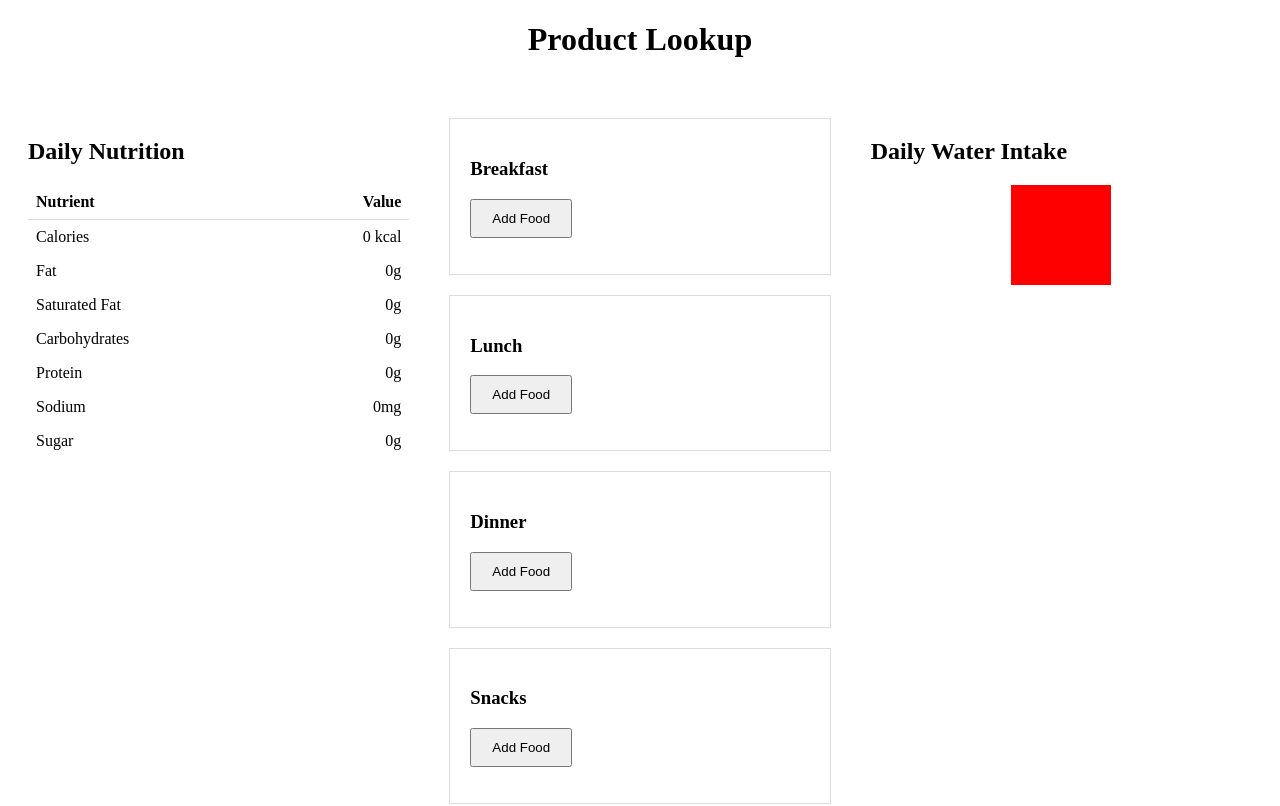
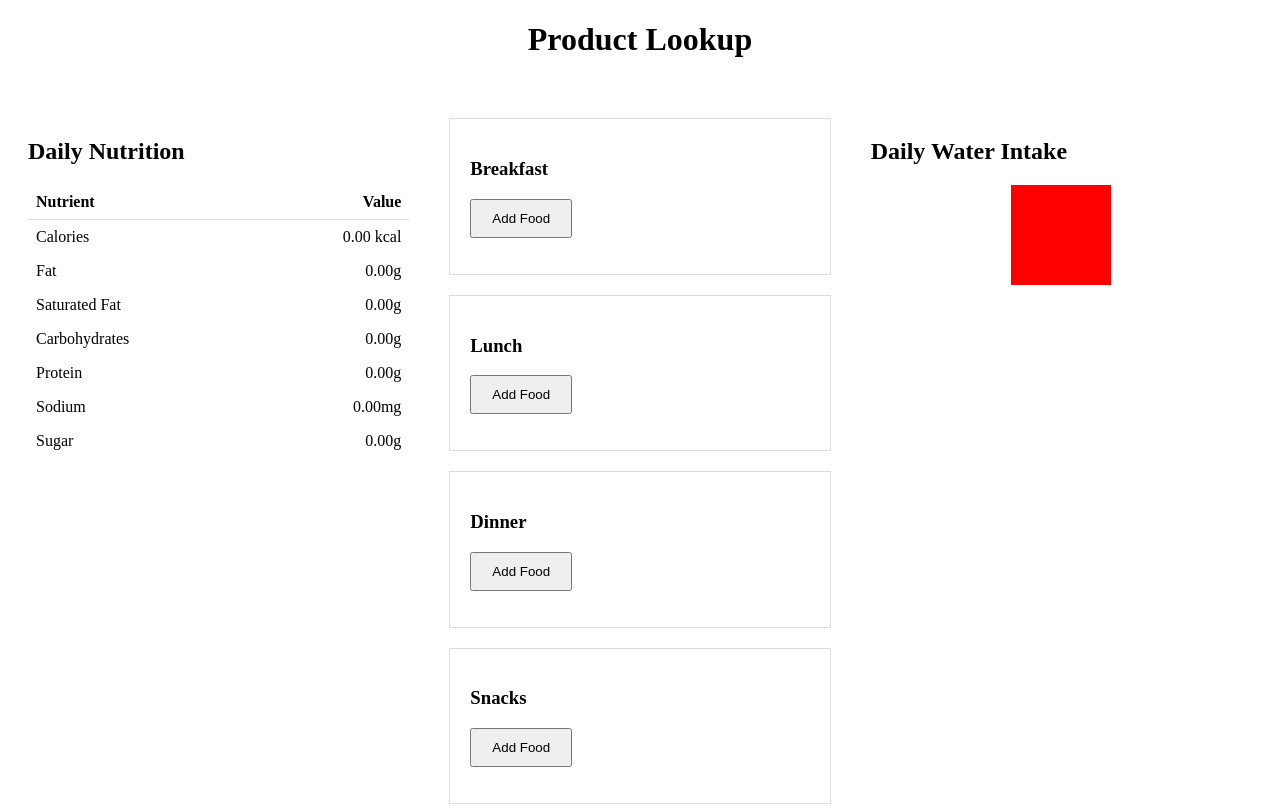
Before and after one commit to jhoangy/gogi, a Next.js app: page / in a window 1280 px wide. Shown: the top 806 px of the page. Built offline with nearby package versions, Linux system fonts and the light colour scheme.

Commit message:
2 sig fig on nutrition

```diff
--- a/pages/index.js
+++ b/pages/index.js
@@ -86,31 +86,31 @@ const Home = () => {
             <tbody>
               <tr>
                 <td style={{ padding: '8px' }}>Calories</td>
-                <td style={{ textAlign: 'right', padding: '8px' }}>{dailyNutrition.calories} kcal</td>
+                <td style={{ textAlign: 'right', padding: '8px' }}>{(dailyNutrition.calories).toFixed(2)} kcal</td>
               </tr>
               <tr>
                 <td style={{ padding: '8px' }}>Fat</td>
-                <td style={{ textAlign: 'right', padding: '8px' }}>{dailyNutrition.fat}g</td>
+                <td style={{ textAlign: 'right', padding: '8px' }}>{(dailyNutrition.fat).toFixed(2)}g</td>
               </tr>
               <tr>
                 <td style={{ padding: '8px' }}>Saturated Fat</td>
-                <td style={{ textAlign: 'right', padding: '8px' }}>{dailyNutrition.saturatedFat}g</td>
+                <td style={{ textAlign: 'right', padding: '8px' }}>{(dailyNutrition.saturatedFat).toFixed(2)}g</td>
               </tr>
               <tr>
                 <td style={{ padding: '8px' }}>Carbohydrates</td>
-                <td style={{ textAlign: 'right', padding: '8px' }}>{dailyNutrition.carbohydrates}g</td>
+                <td style={{ textAlign: 'right', padding: '8px' }}>{(dailyNutrition.carbohydrates).toFixed(2)}g</td>
               </tr>
               <tr>
                 <td style={{ padding: '8px' }}>Protein</td>
-                <td style={{ textAlign: 'right', padding: '8px' }}>{dailyNutrition.proteins}g</td>
+                <td style={{ textAlign: 'right', padding: '8px' }}>{(dailyNutrition.proteins).toFixed(2)}g</td>
               </tr>
               <tr>
                 <td style={{ padding: '8px' }}>Sodium</td>
-                <td style={{ textAlign: 'right', padding: '8px' }}>{dailyNutrition.sodium}mg</td>
+                <td style={{ textAlign: 'right', padding: '8px' }}>{(dailyNutrition.sodium).toFixed(2)}mg</td>
               </tr>
               <tr>
                 <td style={{ padding: '8px' }}>Sugar</td>
-                <td style={{ textAlign: 'right', padding: '8px' }}>{dailyNutrition.sugars}g</td>
+                <td style={{ textAlign: 'right', padding: '8px' }}>{(dailyNutrition.sugars).toFixed(2)}g</td>
               </tr>
             </tbody>
           </table>
```
Also changed, not shown: pages/product/search.js (+27 -21 lines).
